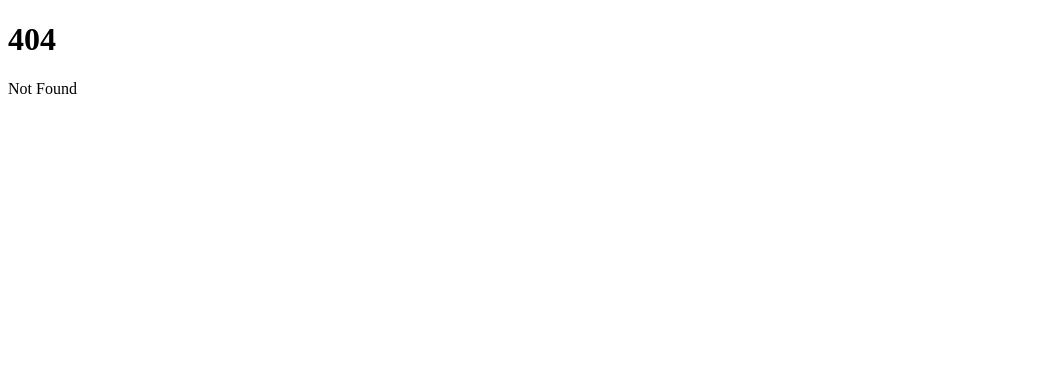
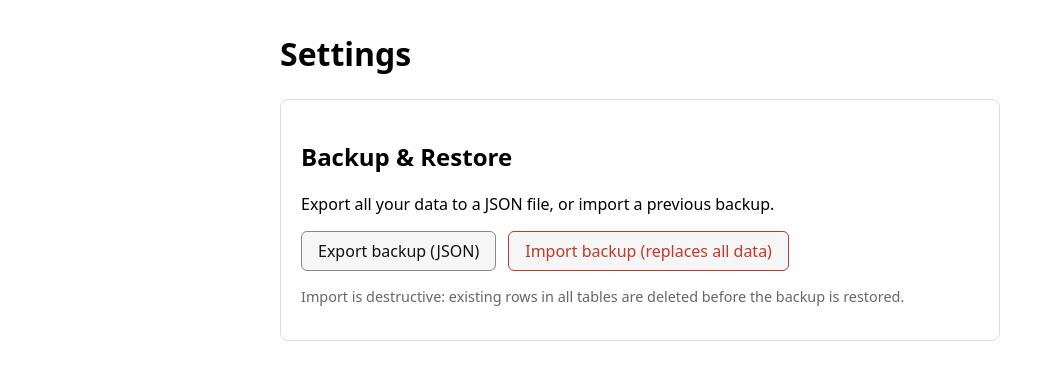
Before and after one commit to jgyy/codetype-solo, a SvelteKit app: page /settings in a window 1280 px wide. Before the commit this address had no page. Shown: the top 380 px of the page, without its empty margins (0-1055 px from the left). Built offline with nearby package versions, Linux system fonts and the light colour scheme.

Commit message:
feat: backup.ts — shared export/import logic (raw SQLite, transactional destructive replace)

```diff
--- a/package.json
+++ b/package.json
@@ -4,7 +4,7 @@
 	"version": "0.0.1",
 	"type": "module",
 	"scripts": {
-		"dev": "vite dev",
+		"dev": "drizzle-kit migrate; vite dev",
 		"build": "vite build",
 		"preview": "vite preview",
 		"prepare": "svelte-kit sync || echo ''",
@@ -21,7 +21,9 @@
 		"db:studio": "drizzle-kit studio",
 		"db:seed": "tsx scripts/seed.ts",
 		"seed": "tsx scripts/seed-problems.ts",
-		"seed:problems": "tsx scripts/seed-problems.ts"
+		"seed:problems": "tsx scripts/seed-problems.ts",
+		"export": "tsx scripts/export.ts",
+		"import": "tsx scripts/import.ts"
 	},
 	"devDependencies": {
 		"@eslint/compat": "^2.0.4",
--- /dev/null
+++ b/src/lib/server/backup.ts
@@ -0,0 +1,87 @@
+import Database from 'better-sqlite3';
+import { resolve } from 'node:path';
+
+const DB_PATH = process.env.DATABASE_URL ?? resolve(process.cwd(), 'data/codetype.db');
+
+const TABLES = ['problems', 'attempts', 'hints_used', 'topic_mastery'] as const;
+type TableName = (typeof TABLES)[number];
+
+export type Backup = {
+	version: 1;
+	exportedAt: string;
+	tables: Record<TableName, Record<string, unknown>[]>;
+};
+
+function openDb() {
+	const sqlite = new Database(DB_PATH);
+	sqlite.pragma('foreign_keys = ON');
+	return sqlite;
+}
+
+export function exportBackup(): Backup {
+	const sqlite = openDb();
+	try {
+		const tables = {} as Backup['tables'];
+		for (const t of TABLES) {
+			tables[t] = sqlite.prepare(`SELECT * FROM ${t}`).all() as Record<string, unknown>[];
+		}
+		return { version: 1, exportedAt: new Date().toISOString(), tables };
+	} finally {
+		sqlite.close();
+	}
+}
+
+export function importBackup(backup: Backup): { counts: Record<TableName, number> } {
+	if (backup?.version !== 1 || !backup.tables) {
+		throw new Error('Invalid backup: missing version or tables');
+	}
+	for (const t of TABLES) {
+		if (!Array.isArray(backup.tables[t])) {
+			throw new Error(`Invalid backup: tables.${t} must be an array`);
+		}
+	}
+
+	const sqlite = openDb();
+	try {
+		const tx = sqlite.transaction(() => {
+			// Delete in reverse dependency order
+			for (const t of [...TABLES].reverse()) {
+				sqlite.prepare(`DELETE FROM ${t}`).run();
+			}
+			const counts = {} as Record<TableName, number>;
+			for (const t of TABLES) {
+				const rows = backup.tables[t];
+				counts[t] = rows.length;
+				if (rows.length === 0) continue;
+				const cols = Object.keys(rows[0]);
+				const placeholders = cols.map(() => '?').join(', ');
+				const stmt = sqlite.prepare(
+					`INSERT INTO ${t} (${cols.map((c) => `"${c}"`).join(', ')}) VALUES (${placeholders})`
+				);
+				for (const row of rows) {
+					stmt.run(
+						...cols.map((c) => {
+							const v = row[c];
+							if (v === null || v === undefined) return null;
+							if (typeof v === 'object') return JSON.stringify(v);
+							if (typeof v === 'boolean') return v ? 1 : 0;
+							return v as string | number;
+						})
+					);
+				}
+			}
+			return counts;
+		});
+		const counts = tx();
+		return { counts };
+	} finally {
+		sqlite.close();
+	}
+}
+
+export function backupFilename(date = new Date()): string {
+	const y = date.getFullYear();
+	const m = String(date.getMonth() + 1).padStart(2, '0');
+	const d = String(date.getDate()).padStart(2, '0');
+	return `backup-${y}${m}${d}.json`;
+}
--- /dev/null
+++ b/src/routes/api/backup/export/+server.ts
@@ -0,0 +1,13 @@
+import { exportBackup, backupFilename } from '$lib/server/backup';
+import type { RequestHandler } from './$types';
+
+export const GET: RequestHandler = async () => {
+	const backup = exportBackup();
+	const body = JSON.stringify(backup, null, 2);
+	return new Response(body, {
+		headers: {
+			'content-type': 'application/json',
+			'content-disposition': `attachment; filename="${backupFilename()}"`
+		}
+	});
+};
--- /dev/null
+++ b/src/routes/api/backup/import/+server.ts
@@ -0,0 +1,21 @@
+import { json, error } from '@sveltejs/kit';
+import { importBackup, type Backup } from '$lib/server/backup';
+import type { RequestHandler } from './$types';
+
+export const POST: RequestHandler = async ({ request, url }) => {
+	if (url.searchParams.get('confirm') !== 'true') {
+		throw error(400, 'Destructive import requires ?confirm=true');
+	}
+	let body: Backup;
+	try {
+		body = (await request.json()) as Backup;
+	} catch {
+		throw error(400, 'Invalid JSON');
+	}
+	try {
+		const { counts } = importBackup(body);
+		return json({ ok: true, counts });
+	} catch (e) {
+		throw error(400, e instanceof Error ? e.message : 'Import failed');
+	}
+};
--- /dev/null
+++ b/src/routes/settings/+page.svelte
@@ -0,0 +1,142 @@
+<script lang="ts">
+	let importing = $state(false);
+	let status = $state<string | null>(null);
+	let error = $state<string | null>(null);
+	let fileInput = $state<HTMLInputElement | null>(null);
+
+	async function handleImport(event: Event) {
+		const input = event.target as HTMLInputElement;
+		const file = input.files?.[0];
+		if (!file) return;
+
+		const confirmed = confirm(
+			`This will REPLACE all existing data with the contents of "${file.name}". This cannot be undone. Continue?`
+		);
+		if (!confirmed) {
+			input.value = '';
+			return;
+		}
+
+		importing = true;
+		status = null;
+		error = null;
+		try {
+			const text = await file.text();
+			const res = await fetch('/api/backup/import?confirm=true', {
+				method: 'POST',
+				headers: { 'content-type': 'application/json' },
+				body: text
+			});
+			const data = await res.json();
+			if (!res.ok) throw new Error(data?.message ?? 'Import failed');
+			const summary = Object.entries(data.counts)
+				.map(([k, v]) => `${k}: ${v}`)
+				.join(', ');
+			status = `Import complete — ${summary}`;
+		} catch (e) {
+			error = e instanceof Error ? e.message : 'Import failed';
+		} finally {
+			importing = false;
+			input.value = '';
+		}
+	}
+</script>
+
+<svelte:head>
+	<title>Settings — codetype-solo</title>
+</svelte:head>
+
+<main>
+	<h1>Settings</h1>
+
+	<section>
+		<h2>Backup & Restore</h2>
+		<p>Export all your data to a JSON file, or import a previous backup.</p>
+
+		<div class="actions">
+			<a class="btn" href="/api/backup/export" download>Export backup (JSON)</a>
+
+			<button
+				class="btn btn-danger"
+				disabled={importing}
+				onclick={() => fileInput?.click()}
+			>
+				{importing ? 'Importing…' : 'Import backup (replaces all data)'}
+			</button>
+			<input
+				bind:this={fileInput}
+				type="file"
+				accept="application/json,.json"
+				onchange={handleImport}
+				hidden
+			/>
+		</div>
+
+		{#if status}
+			<p class="ok">{status}</p>
+		{/if}
+		{#if error}
+			<p class="err">Error: {error}</p>
+		{/if}
+
+		<p class="hint">
+			Import is destructive: existing rows in all tables are deleted before the backup is
+			restored.
+		</p>
+	</section>
+</main>
+
+<style>
+	main {
+		max-width: 720px;
+		margin: 2rem auto;
+		padding: 0 1rem;
+		font-family: system-ui, sans-serif;
+	}
+	h1 {
+		margin-bottom: 1.5rem;
+	}
+	section {
+		border: 1px solid #ddd;
+		border-radius: 8px;
+		padding: 1.25rem;
+	}
+	.actions {
+		display: flex;
+		gap: 0.75rem;
+		flex-wrap: wrap;
+		margin: 1rem 0;
+	}
+	.btn {
+		display: inline-block;
+		padding: 0.5rem 1rem;
+		border: 1px solid #888;
+		border-radius: 6px;
+		background: #f6f6f6;
+		color: #111;
+		text-decoration: none;
+		cursor: pointer;
+		font: inherit;
+	}
+	.btn:hover {
+		background: #eaeaea;
+	}
+	.btn-danger {
+		border-color: #c0392b;
+		color: #c0392b;
+	}
+	.btn:disabled {
+		opacity: 0.5;
+		cursor: not-allowed;
+	}
+	.ok {
+		color: #1e8449;
+	}
+	.err {
+		color: #c0392b;
+	}
+	.hint {
+		color: #666;
+		font-size: 0.9rem;
+	}
+</style>
```
Also changed, not shown: scripts/export.ts (added, +18 -0 lines), scripts/import.ts (added, +19 -0 lines).
